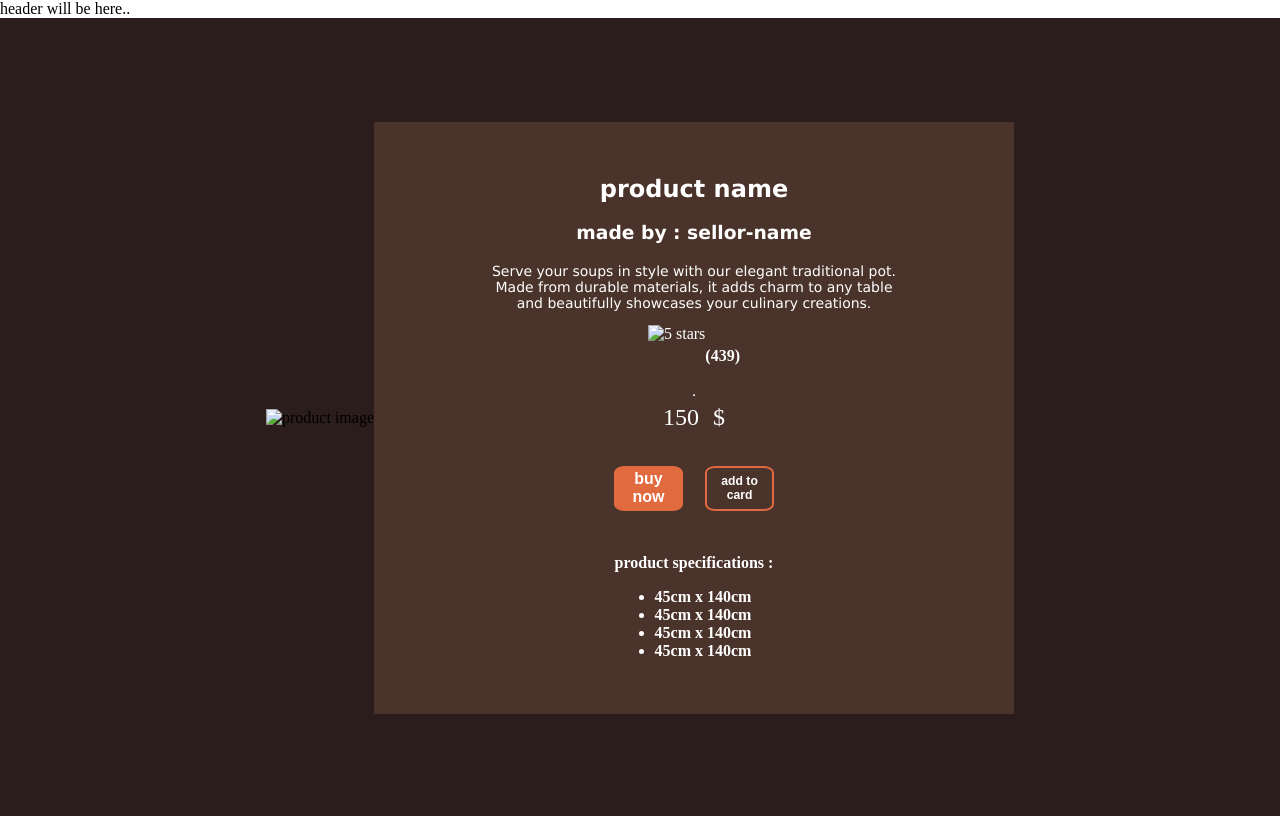
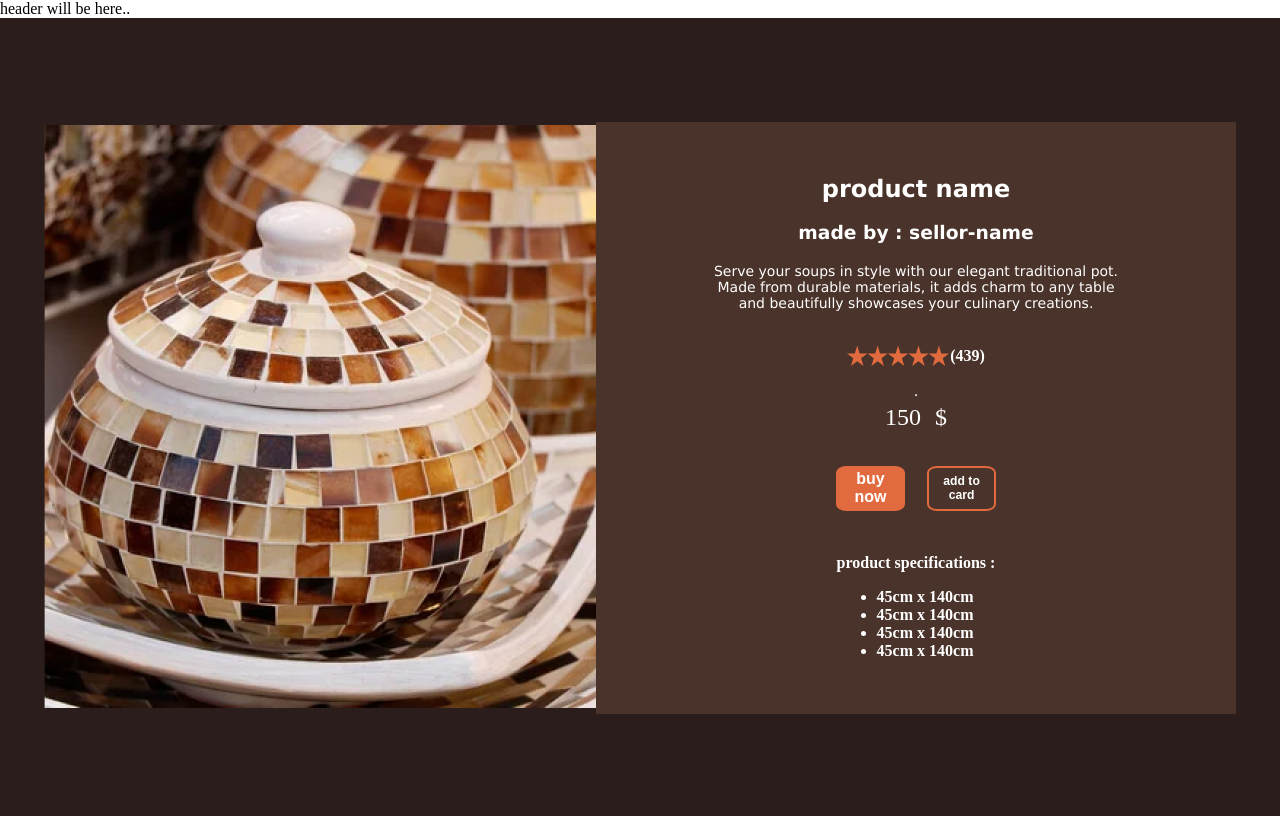
Before and after one commit to vm3do/Artisan-Craft, a plain HTML site: page prod-details.html in a window 1280 px wide. Shown: the top 816 px of the page. Drawn offline with Linux system fonts and the light colour scheme; files whose address does not match are found by name.

Commit message:
fixed images path

```diff
--- a/prod-details.html
+++ b/prod-details.html
@@ -15,7 +15,7 @@
     <section class="prod1-details">
         <div class="prod1-details__content">
             <div class="prod1-details__content__prod-img">
-                <img src="img-prod-details/prod1.png" alt="product image">
+                <img src="images/prod1.png" alt="product image">
             </div>
             <div class="prod1-details__content__prod-info">
                 <div class="prod1-details__content__prod-info__prod-description">
@@ -29,7 +29,7 @@
                     </p>
                 </div>
                 <div class="prod1-details__content__prod-info__evaluation">
-                    <img src="img-prod-details/evaluation-stars.svg" alt="5 stars">
+                    <img src="images/evaluation-stars.svg" alt="5 stars">
                     <h4>(439)</h4>
                 </div>
                 <hr>
```
